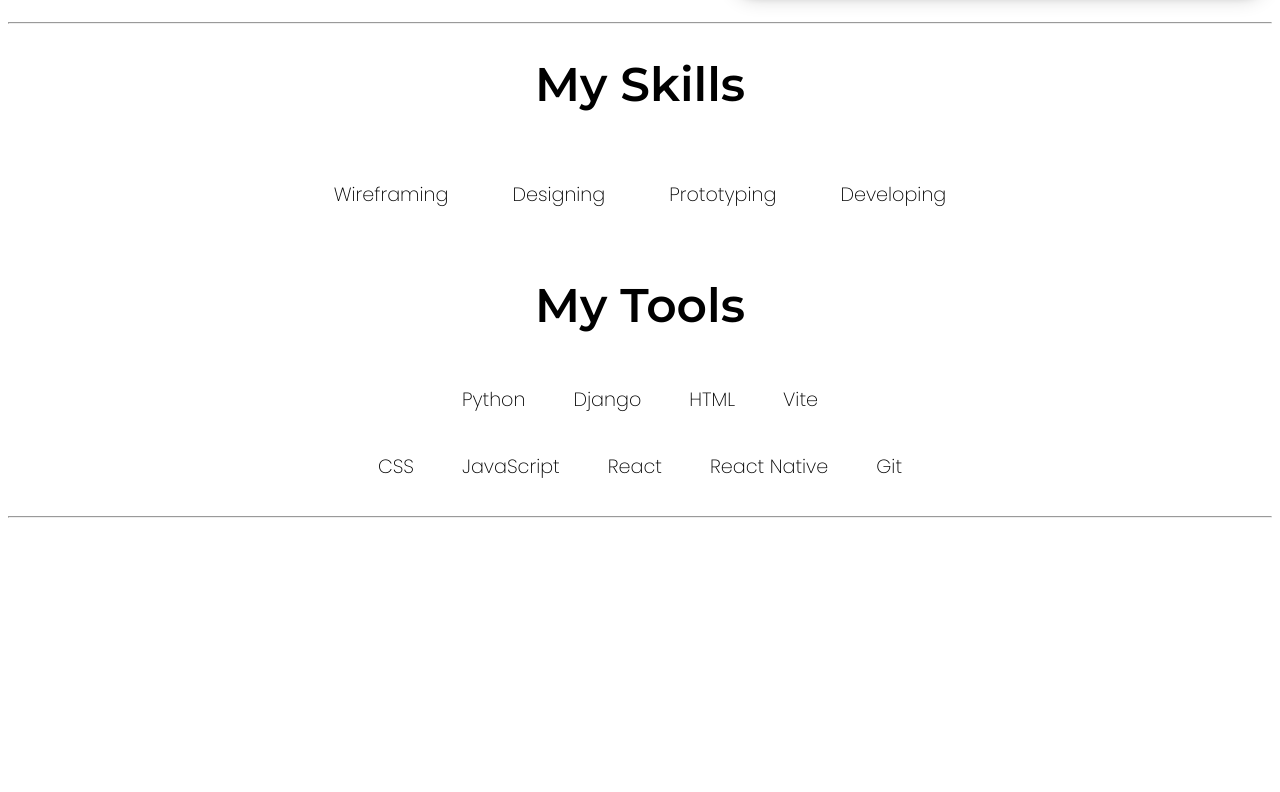
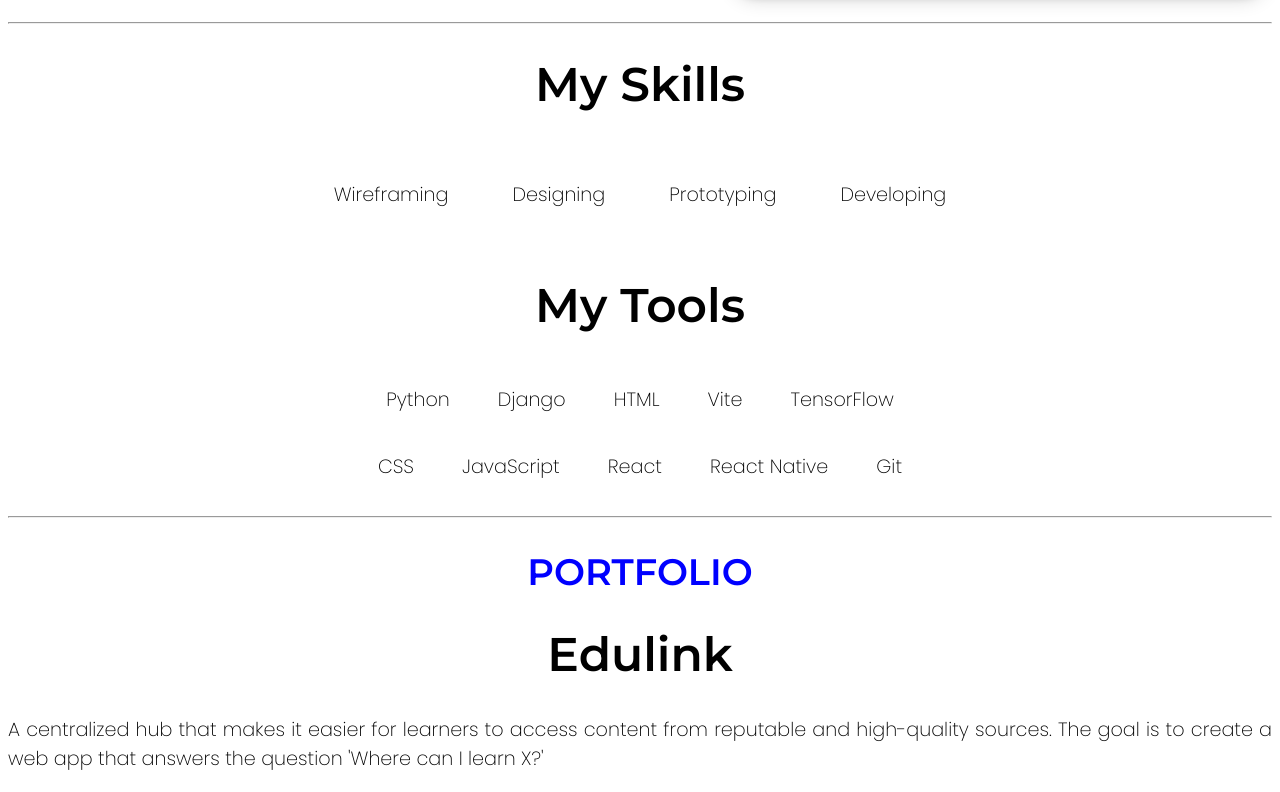
Before and after one commit to Mr-Neytan/Mr-Neytan.github.io, a React (Vite) app: page / in a window 1280 px wide. Shown: the part 434-1226 px from the top of the page. Before the commit the page ends 960 px from the top, so only its background shows below. Built offline with nearby package versions, Linux system fonts and the light colour scheme.

Commit message:
Added Portfolio Section Still in Progress

```diff
--- a/src/App.jsx
+++ b/src/App.jsx
@@ -2,6 +2,7 @@
 import './App.css'
 import Welcome from './Components/Welcome/Welcome'
 import Skills from './Components/Skills/Skills'
+import Portfolio from './Components/Portfolio/Portfolio'
 
 function App() {
 
@@ -11,6 +12,7 @@
       <hr></hr>
       <Skills/>
       <hr></hr>
+      <Portfolio/>
 
     </>
   )
--- /dev/null
+++ b/src/Components/Portfolio/Portfolio.jsx
@@ -0,0 +1,22 @@
+import React from 'react'
+import "./portfolio.css"
+import project_details from './project_details'
+import Project from './Project'
+const Portfolio = () => {
+  let details = project_details()
+  return (
+    <>
+    <div className='container'>
+       <h2 className="emphasis">PORTFOLIO</h2>
+       {details.map(function(project, index) {
+        return (
+          <Project key={index} project={project} />
+        )
+
+       })}
+    </div>
+    </>
+  )
+}
+
+export default Portfolio
--- /dev/null
+++ b/src/Components/Portfolio/Project.jsx
@@ -0,0 +1,14 @@
+import React from 'react'
+import "./project.css"
+const Project = (props) => {
+  return (
+    <><div className='project_box'>
+        <h1>{props.project["name"]}</h1>
+        <p>{props.project["description"]}</p>
+
+    </div></>
+
+  )
+}
+
+export default Project
--- /dev/null
+++ b/src/Components/Portfolio/portfolio.css
@@ -0,0 +1,3 @@
+h1, h2 {
+    text-align: center;
+}
--- /dev/null
+++ b/src/Components/Portfolio/project_details.jsx
@@ -0,0 +1,14 @@
+import React from 'react'
+
+function project_details() {
+const details = [
+    {"name": "Edulink", "description": "A centralized hub that makes it easier for learners to access content from reputable and high-quality sources. The goal is to create a web app that answers the question 'Where can I learn X?'"},
+
+
+]
+  return (
+    details
+  )
+}
+
+export default project_details
--- a/src/Components/Skills/Skills.jsx
+++ b/src/Components/Skills/Skills.jsx
@@ -18,6 +18,7 @@
             <li><p>Django</p></li>
             <li><p>HTML</p></li>
             <li><p>Vite</p></li>
+            <li><p>TensorFlow</p></li>
             </div>
             <div className='row'>
             <li><p>CSS</p></li>
```
Also changed, not shown: src/Components/Portfolio/project.css (added).
